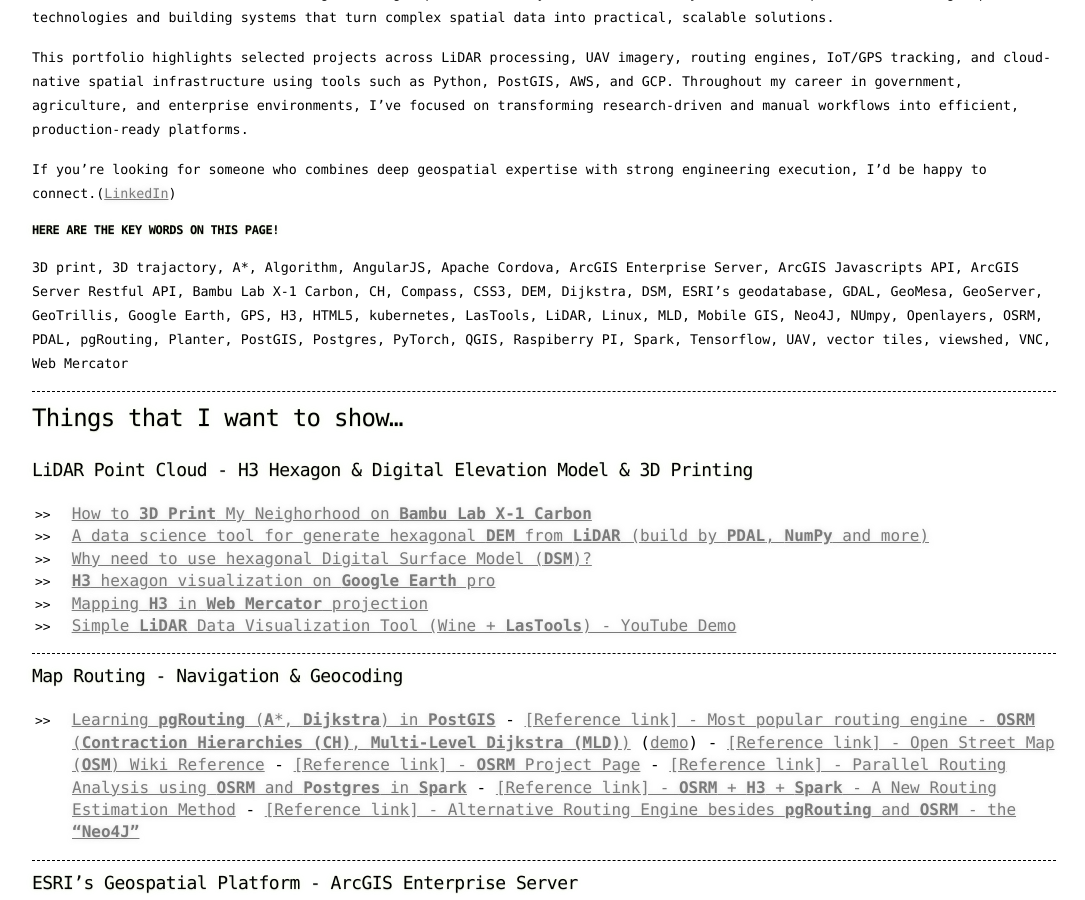
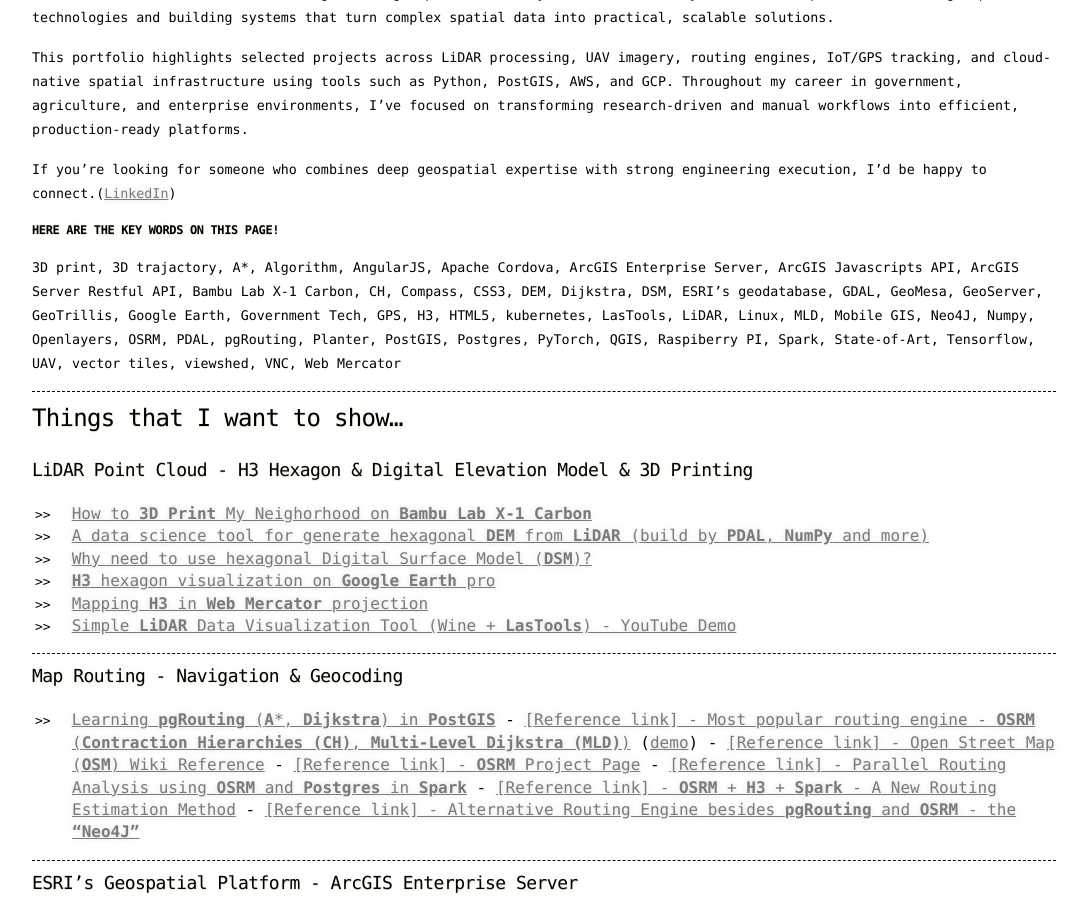
Before and after one commit to yanfuzhou/yanfuzhou.github.io, a Jekyll site: the page built from index.md, in a window 1280 px wide and 900 px high, scrolled down 307 px. Shown: the whole window, without its empty margins (96-1181 px from the left). Built offline with Jekyll 4.4.1, drawn with Linux system fonts in a browser that asks for light colours; our own code applies the rules of GitHub Pages for plain Markdown files.

Commit message:
adjust the formatting

```diff
--- a/index.md
+++ b/index.md
@@ -14,7 +14,7 @@
 <small>If you're looking for someone who combines deep geospatial expertise with strong engineering execution, I’d be happy to connect.([LinkedIn](www.linkedin.com/in/yanfu-z-566a9889))</small>
 
 ##### [](#header-5) **Here are the key words on this page!**
-<small>3D print, 3D trajactory, A*, Algorithm, AngularJS, Apache Cordova, ArcGIS Enterprise Server, ArcGIS Javascripts API, ArcGIS Server Restful API, Bambu Lab X-1 Carbon, CH, Compass, CSS3, DEM, Dijkstra, DSM, ESRI's geodatabase, GDAL, GeoMesa, GeoServer, GeoTrillis, Google Earth, GPS, H3, HTML5, kubernetes, LasTools, LiDAR, Linux, MLD, Mobile GIS, Neo4J, NUmpy, Openlayers, OSRM, PDAL, pgRouting, Planter, PostGIS, Postgres, PyTorch, QGIS, Raspiberry PI, Spark, Tensorflow, UAV, vector tiles, viewshed, VNC, Web Mercator</small>
+<small>3D print, 3D trajactory, A*, Algorithm, AngularJS, Apache Cordova, ArcGIS Enterprise Server, ArcGIS Javascripts API, ArcGIS Server Restful API, Bambu Lab X-1 Carbon, CH, Compass, CSS3, DEM, Dijkstra, DSM, ESRI's geodatabase, GDAL, GeoMesa, GeoServer, GeoTrillis, Google Earth, Government Tech, GPS, H3, HTML5, kubernetes, LasTools, LiDAR, Linux, MLD, Mobile GIS, Neo4J, Numpy, Openlayers, OSRM, PDAL, pgRouting, Planter, PostGIS, Postgres, PyTorch, QGIS, Raspiberry PI, Spark, State-of-Art, Tensorflow, UAV, vector tiles, viewshed, VNC, Web Mercator</small>
 
 ---
 
```
